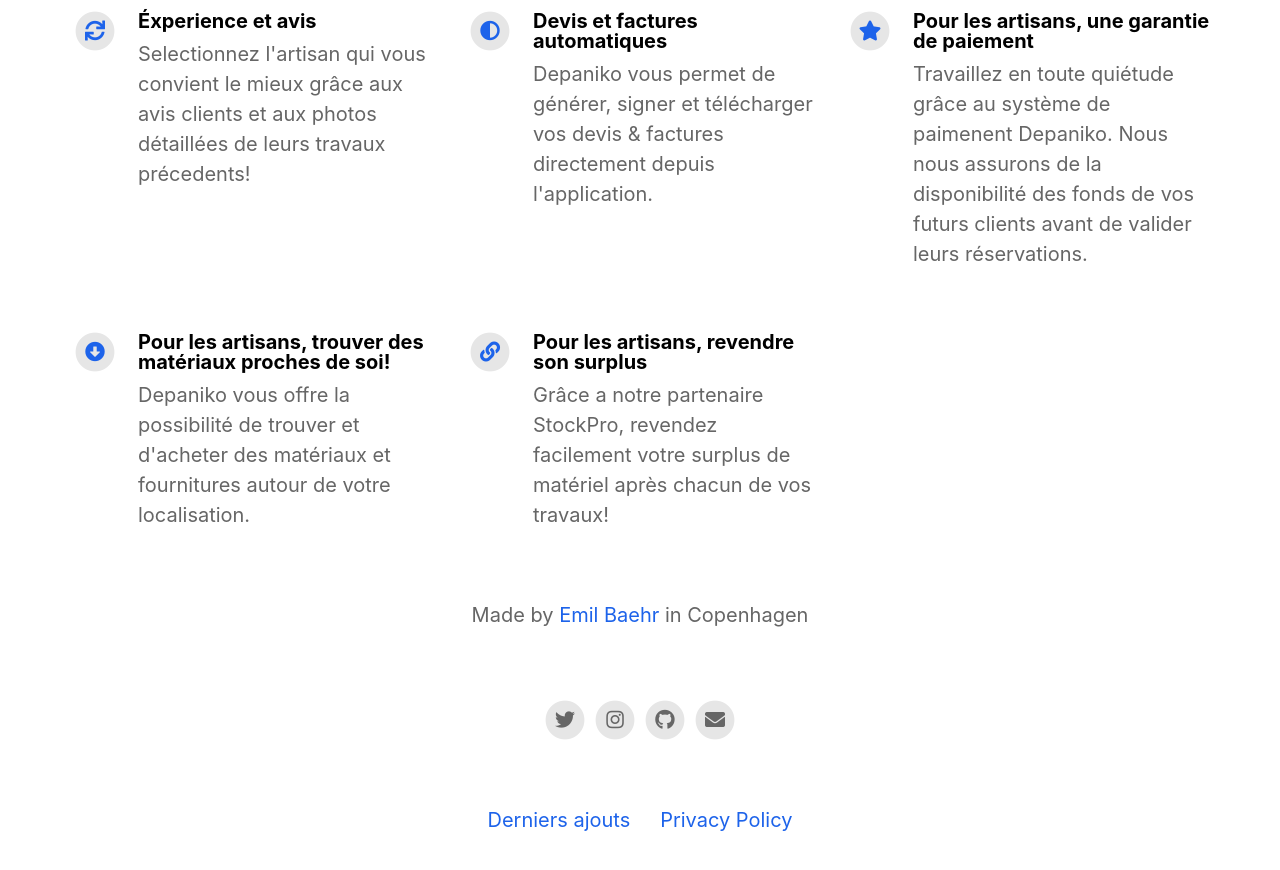
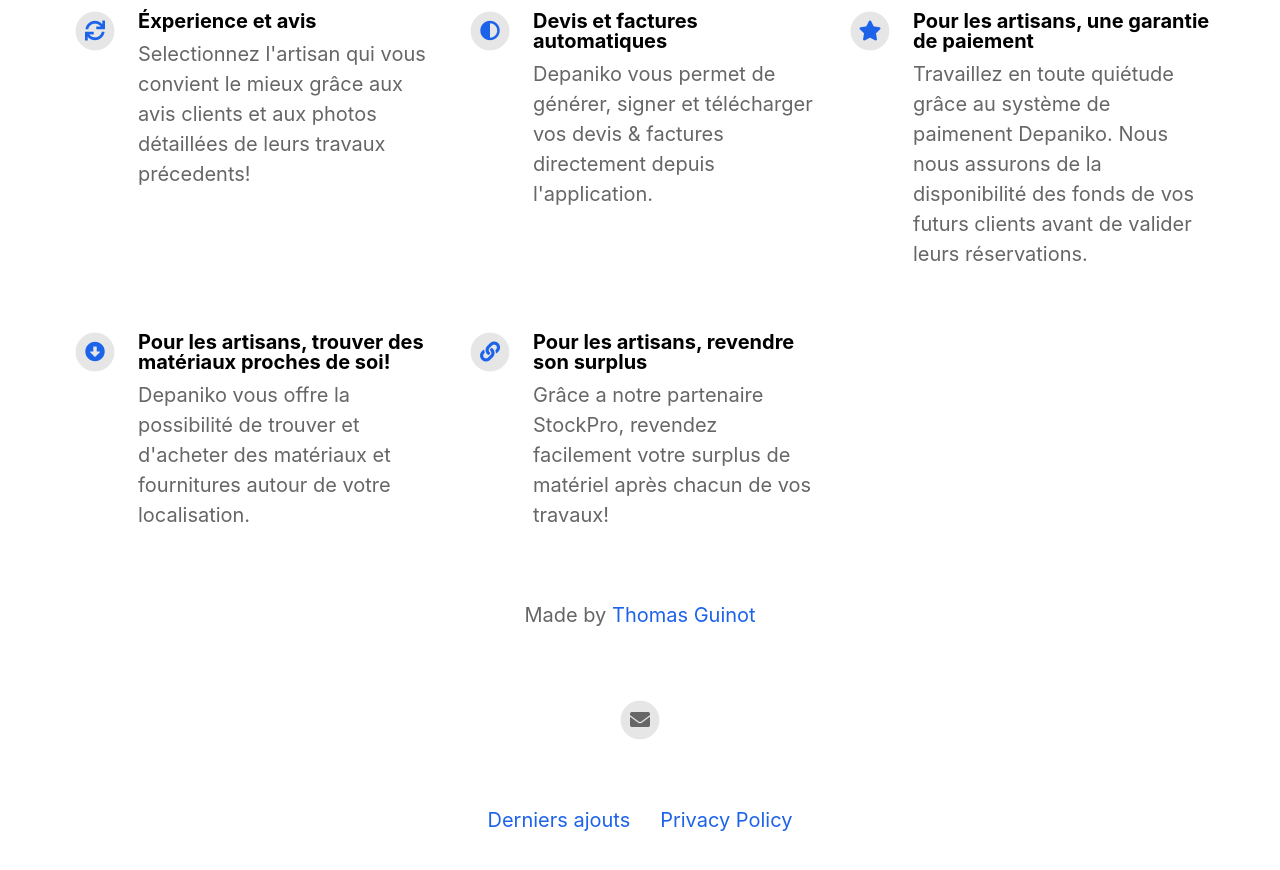
Before and after one commit to tguinot/depaniko, a Jekyll site: the page built from index.html, in a window 1280 px wide and 900 px high, scrolled down 1344 px. Shown: the top 870 px of the window. Built offline with Jekyll 4.4.1, drawn with Linux system fonts in a browser that asks for light colours; nearby versions of some CDN libraries.

Commit message:
Update _config.yml

```diff
--- a/_config.yml
+++ b/_config.yml
@@ -20,14 +20,14 @@
 
 
 # Information About Yourself
-your_name                                 : Emil Baehr
-your_link                                 : https://emilbaehr.com
-your_city                                 : Copenhagen
-email_address                             : emil.baehr@gmail.com
+your_name                                 : Thomas Guinot
+your_link                                 : https://www.depaniko.com
+your_city                                 :
+email_address                             : thomas.guinot@gmail.com
 facebook_username                         :
-instagram_username                        : ebaehr
-twitter_username                          : ebaehr
-github_username                           : emilbaehr
+instagram_username                        :
+twitter_username                          :
+github_username                           :
 youtube_username                          :
 
 
```
